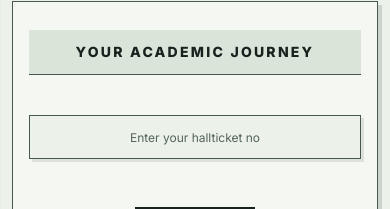
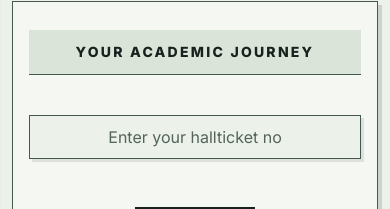
Before and after one commit to ThilakReddyy/JNTUHRESULTS-WEB, a Next.js app: page /journey in a window 390 px wide. Shown: the part 86-295 px from the top of the page. Built offline with nearby package versions, Linux system fonts and the light colour scheme; no server answers; a web font is replaced by a local one.

Commit message:
Prevent iPhone input focus zoom

```diff
--- a/components/forms/resulthtnoform.tsx
+++ b/components/forms/resulthtnoform.tsx
@@ -81,9 +81,9 @@ const Form = ({
         <div className="flex w-full flex-col items-center justify-center gap-3 sm:flex-row">
           <input
             className="
-          h-11 w-full min-w-0 text-center text-xs uppercase tracking-[0.08em]
+          h-11 w-full min-w-0 text-center text-base uppercase tracking-[0.08em]
           border border-input bg-background px-3 placeholder:normal-case placeholder:tracking-normal
-          sm:w-72 sm:text-sm lg:w-80
+          sm:w-72 lg:w-80 lg:text-sm
           shadow-sm outline-none focus:border-foreground focus:ring-1 focus:ring-ring
           "
             name="htno1"
@@ -109,9 +109,9 @@ const Form = ({
           {hallticketno2 !== undefined && (
             <input
               className="
-          h-11 w-full min-w-0 text-center text-xs uppercase tracking-[0.08em]
+          h-11 w-full min-w-0 text-center text-base uppercase tracking-[0.08em]
           border border-input bg-background px-3 placeholder:normal-case placeholder:tracking-normal
-          sm:w-72 sm:text-sm lg:w-80
+          sm:w-72 lg:w-80 lg:text-sm
           shadow-sm outline-none focus:border-foreground focus:ring-1 focus:ring-ring
           "
               name="htno2"
```
